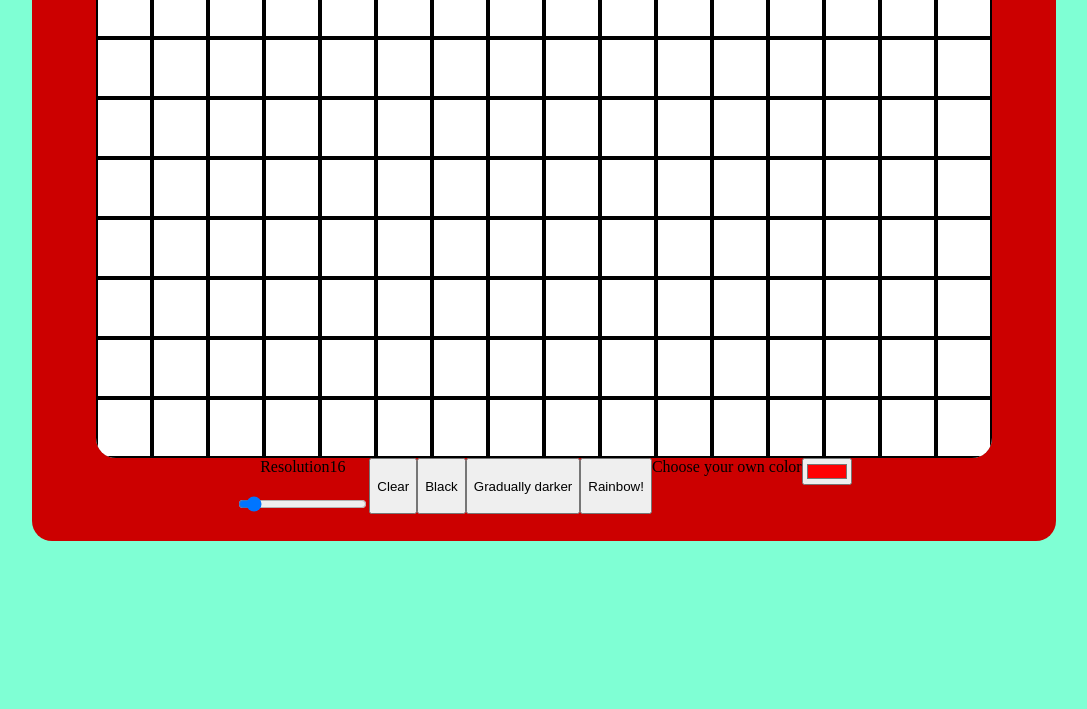
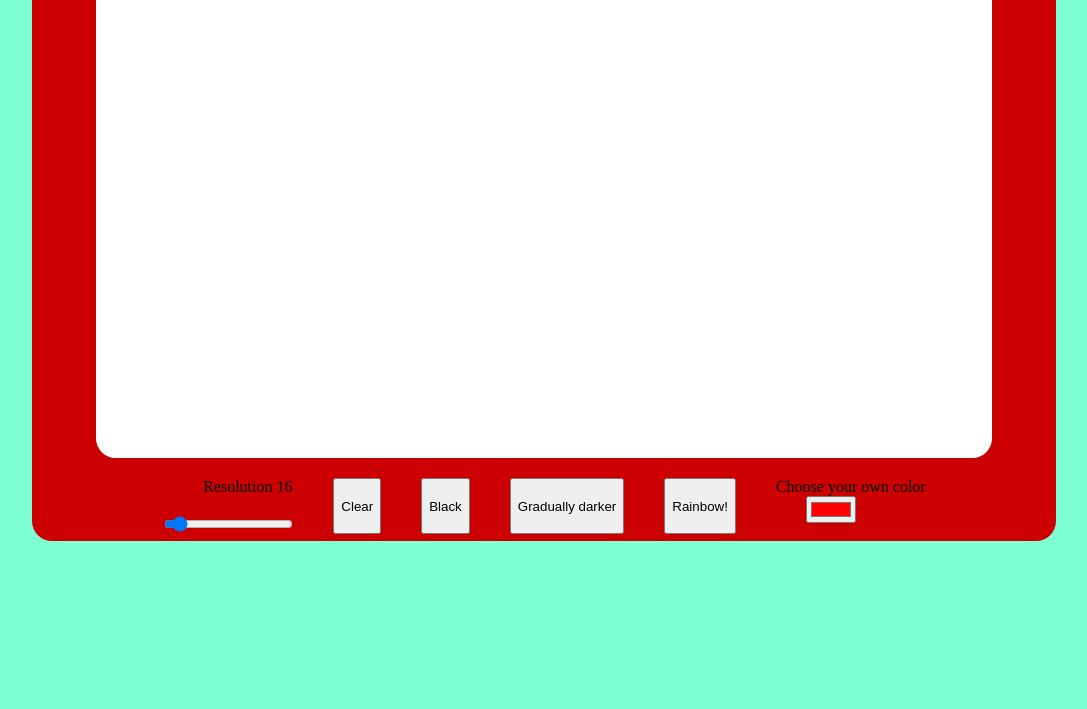
Before and after one commit to VVS232/Etch-a-Sketch, a plain HTML site: page index.html in a window 1280 px wide. Shown: the part 149-858 px from the top of the page, without its empty margins (104-1191 px from the left). Drawn offline with Linux system fonts and the light colour scheme.

Commit message:
gradually darken - buggy

```diff
--- a/first.js
+++ b/first.js
@@ -34,7 +34,7 @@ function createGrid() {
     square.classList.add("square");
     square.setAttribute(
       "style",
-      `margin:0; box-sizing:border-box; border: 2px solid black; width:${containerWidth / rangeval}px;
+      `margin:0; box-sizing:border-box; width:${containerWidth / rangeval}px;
                             height:${containerHeight/(Math.floor(parseInt(containerHeight)/(parseInt(containerWidth) / rangeval)))}px; background-color:white;`
     );
     container.appendChild(square);
@@ -107,7 +107,7 @@ function userColor(){
 }
 
 
-//draw and stop after mouseclick
+//start and stop after mouseclick
   container.addEventListener("click",()=>{
     let nodelist=document.getElementsByClassName("square");
     let squares=[...nodelist];
@@ -120,7 +120,7 @@ function userColor(){
     }
     else{
         squares.forEach((square)=>{
-            square.style.pointerEvents="initial";
+            square.style.pointerEvents="all";
             onOff=true;
         })
 
--- a/index.html
+++ b/index.html
@@ -15,16 +15,18 @@
         <div id="container">
         </div>
         <div id="controls">
-            <div id="resolution">
-                 <label for="range">Resolution<span id="sqNumber"></span></label><br>
+            <div class="resolution">
+                 <label for="range">Resolution <span id="sqNumber"></span></label><br>
         <input name="range" id="range" type="range" value="16" min=10 max=100>
         </div>
         <button type="reset" name="clear" id="clear" value="clear">Clear</button>
         <button type="button" name="black" id="black">Black</button>
         <button type="button" name="gradDark" id="gradDark">Gradually darker</button>
         <button type="button" name="random" id="random">Rainbow!</button>
-        <label for="color">Choose your own color</label>
+        <div class="resolution">
+            <label for="color">Choose your own color</label>
         <input type="color" name="color" id="color" value="#FF0103">
+            </div>
         </div>
 
 
--- a/style.css
+++ b/style.css
@@ -5,6 +5,7 @@ body{
 }
 
 #container{
+
     box-sizing: content-box;
 display:grid;
     background-color: gray;
@@ -32,9 +33,13 @@ display:grid;
 
 #controls{
     display: flex;
+    margin-top:20px;
 }
-#resolution{
+.resolution{
     display: flex;
     flex-direction: column;
     align-items: center;
 }
+button,input{
+    margin-right:40px;
+}
```
